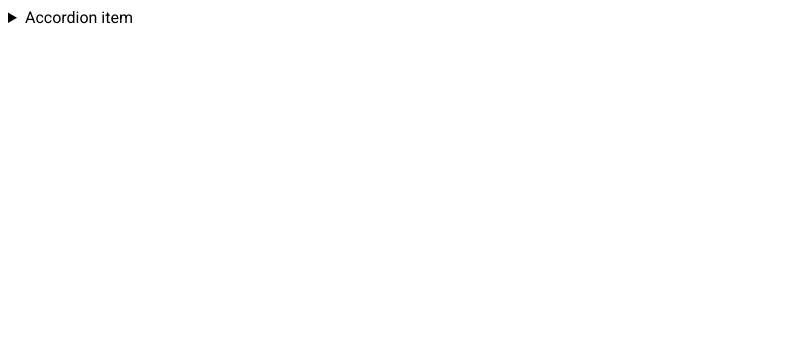
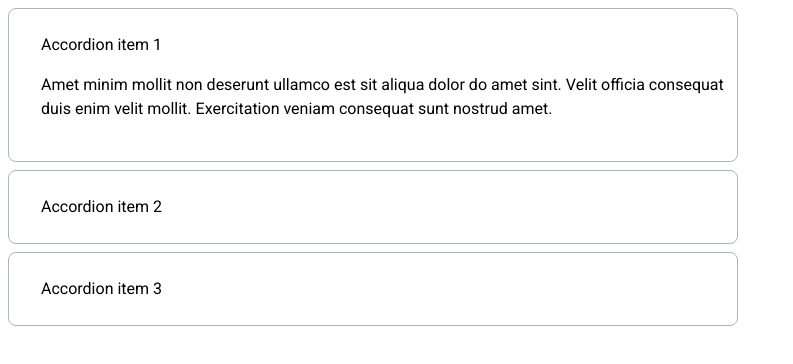
Before and after one commit to js-tasks-ru/htmlcss-20210916_murka8831, a website: page 03-lection1/02-accordion/index.html in a window 1280 px wide. Shown: the whole page, without its empty margins (0-793 px from the left). Drawn offline with Linux system fonts and the light colour scheme.

Commit message:
add solution for dz_3 accordion

```diff
--- a/03-lection1/02-accordion/accordion.css
+++ b/03-lection1/02-accordion/accordion.css
@@ -1 +1,30 @@
 /* Стилизация аккордеона */
+.accordion {
+    width: 730px;
+    background: var(--white);
+    border-radius: 8px;
+    border-width: 1px;
+    border-style: solid;
+    border-color: var(--grey-3);
+    font-family: Inter;
+    font-style: normal;
+    font-weight: normal;
+    font-size: 16px;
+    line-height: 24px;
+}
+
+.accordion__summary {
+    display: block;
+}
+
+.accordion__item {
+    margin-bottom: 8px;
+    box-sizing: border-box;
+    padding-top: 24px;
+    padding-left: 32px;
+    padding-bottom: 24px;
+}
+
+.accordion__item:last-child {
+    margin-bottom: 0;
+}
--- a/03-lection1/02-accordion/index.html
+++ b/03-lection1/02-accordion/index.html
@@ -3,16 +3,35 @@
 <html lang="ru">
     <head>
         <link rel="stylesheet" href="../../assets/css/main.css">
+        <link href='http://fonts.googleapis.com/css?family=Inter' rel='stylesheet' type='text/css'>
         <link rel="stylesheet" href="./accordion.css">
     </head>
     <body>
-        <details>
-            <summary>
-                Accordion item
+        <details open class="accordion accordion__item">
+            <summary class="accordion__summary">
+                Accordion item 1
             </summary>
             <p>
-                Hidden content
+            Amet minim mollit non deserunt ullamco est sit aliqua dolor do amet sint. Velit officia consequat duis enim velit mollit. Exercitation veniam consequat sunt nostrud amet.
             </p>
+        </details>
+
+        <details class="accordion accordion__item">
+            <summary class="accordion__summary">
+                Accordion item 2
+            </summary>
+            <p>
+            More info about the details.
+            </p>
+        </details>
+
+        <details class="accordion accordion__item">
+        <summary class="accordion__summary">
+            Accordion item 3
+        </summary>
+        <p>
+            Here are even more details about the details.
+        </p>
         </details>
     </body>
 </html>
```
